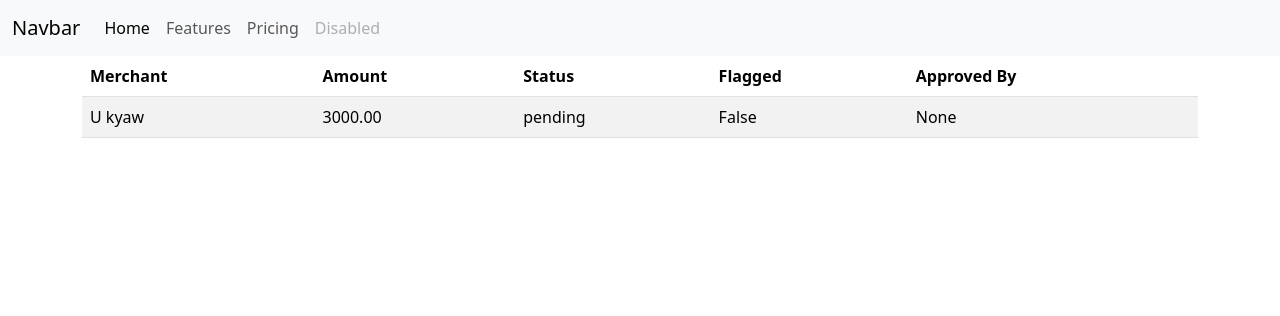
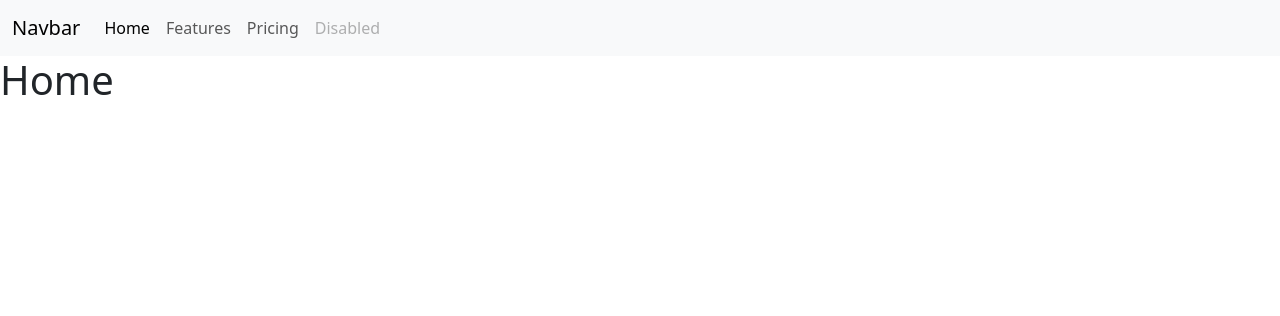
Before and after one commit to TharHtet236401/auditDashboard, a Django app: page / in a window 1280 px wide. Shown: the top 316 px of the page. Run offline with Django 5.2, Linux system fonts and the light colour scheme; data comes from the database, SQL or seed files in the repository; both versions use the stored data as it was after the commit; some libraries are stand-ins or nearby versions.

Commit message:
Revert "Display transactions on home page"
This reverts commit 05231a4efee0f602be33153e2190ef76e2a249b4.

```diff
--- a/auditApp/templates/home.html
+++ b/auditApp/templates/home.html
@@ -1,28 +1,5 @@
 {% extends 'base.html' %}
 
 {% block content %}
-<div class="container">
-    <table class="table table-striped">
-        <thead>
-            <tr>
-                <th>Merchant</th>
-                <th>Amount</th>
-                <th>Status</th>
-                <th>Flagged</th>
-                <th>Approved By</th>
-            </tr>
-        </thead>
-        <tbody>
-            {% for transaction in transactions %}
-            <tr>
-                <td>{{ transaction.merchant }}</td>
-                <td>{{ transaction.amount }}</td>
-                <td>{{ transaction.status }}</td>
-                <td>{{ transaction.isFlagged }}</td>
-                <td>{{ transaction.approved_by }}</td>
-            </tr>
-            {% endfor %}
-        </tbody>
-    </table>
-</div>
+<h1>Home</h1>
 {% endblock %}
--- a/auditApp/views.py
+++ b/auditApp/views.py
@@ -1,7 +1,5 @@
 from django.shortcuts import render
-from .models import Transaction
 
 # Create your views here.
 def home(request):
-    transactions = Transaction.objects.all()
-    return render(request, 'home.html', {'transactions': transactions})
+    return render(request, 'home.html')
```
Also changed, not shown: auditApp/forms.py (deleted, +0 -31 lines), auditApp/migrations/0004_alter_transaction_approved_by_and_more.py (deleted), db.sqlite3.
